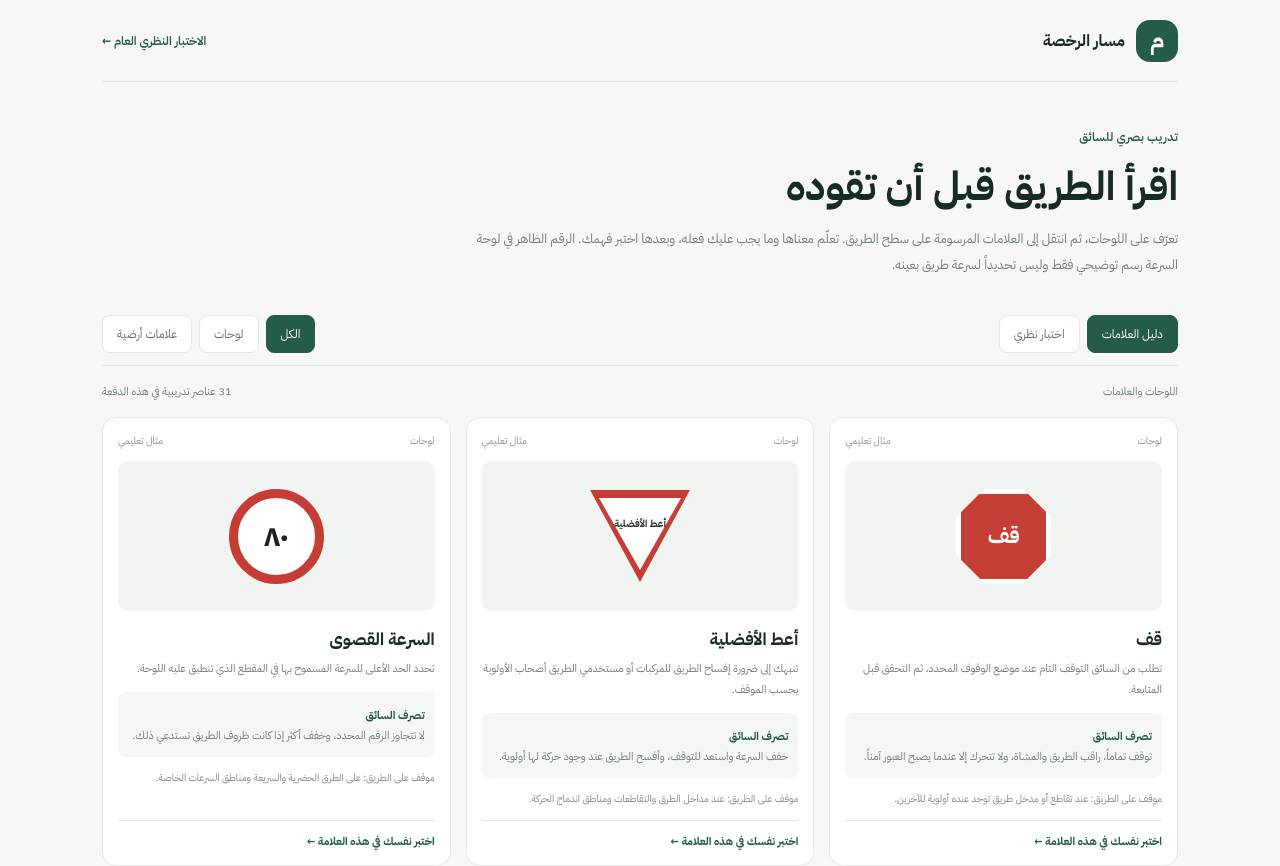
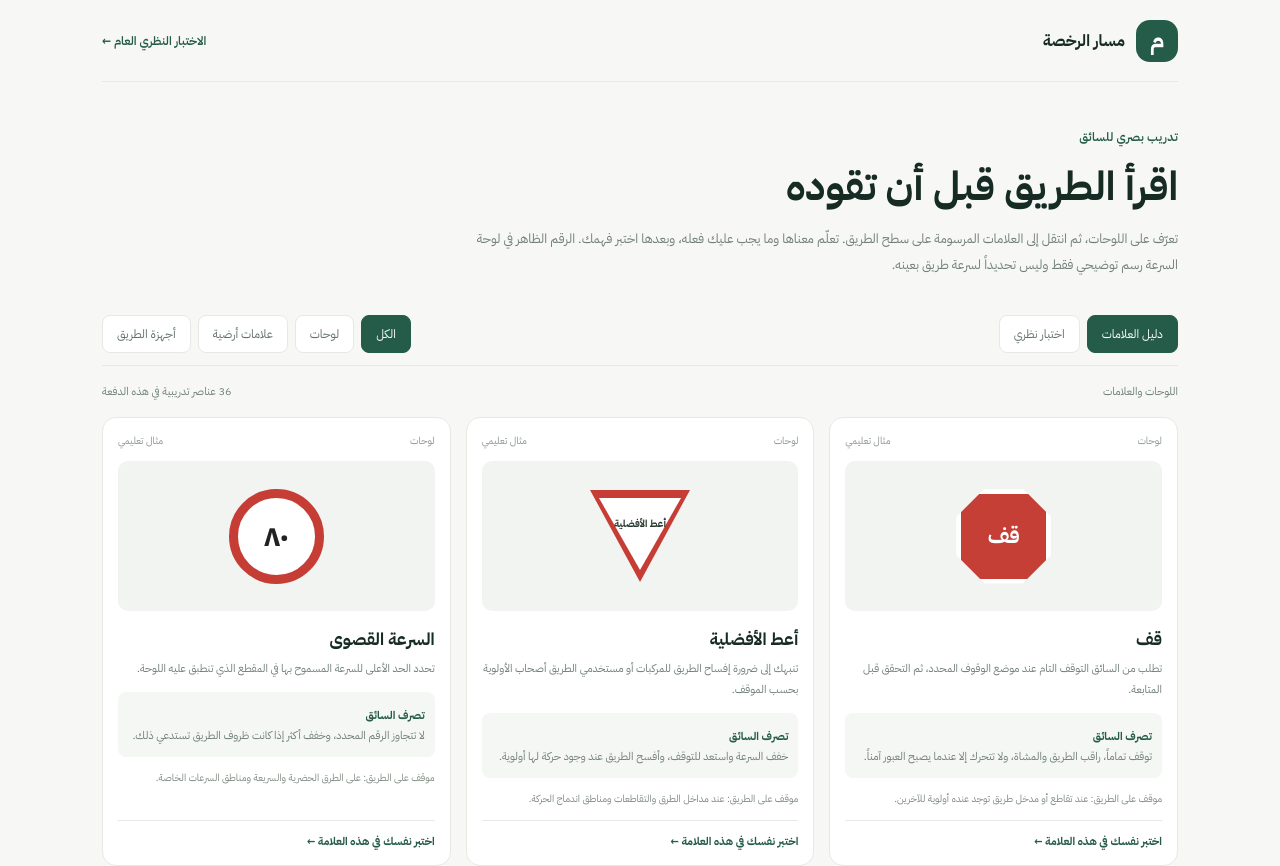
Before and after one commit to norejaberahmed-design/saudi-driving-platform, a Next.js app: page /signs in a window 1280 px wide. Shown: the top 866 px of the page. Built offline with nearby package versions, Linux system fonts and the light colour scheme.

Commit message:
content: include roadside delineation and work-zone devices

```diff
--- a/app/signs/signs-client.tsx
+++ b/app/signs/signs-client.tsx
@@ -5,7 +5,7 @@ import { useMemo, useState } from "react";
 
 type Device = {
   id: string;
-  group: "لوحات" | "علامات أرضية";
+  group: "لوحات" | "علامات أرضية" | "أجهزة الطريق";
   title: string;
   meaning: string;
   action: string;
@@ -49,6 +49,12 @@ const devices: Device[] = [
   {id:"arrows",group:"علامات أرضية",title:"الأسهم والكتابات على سطح الطريق",meaning:"توضح اتجاه الحركة أو المسار الذي يجب الاستعداد لاختياره.",action:"اتبع السهم في مسارك واستعد مبكراً للمسار الصحيح.",context:"قبل التقاطعات ومناطق اختيار المسار.",shape:"text",question:"إذا أشار سهم مسارك إلى اليمين فقط، ماذا تفعل؟",choices:["أتابع مستقيماً","ألتزم بالانعطاف يميناً","أغير المسار فوق التقاطع"],answer:1,explanation:"الأسهم توجه استخدام المسار."},
   {id:"raised-markers",group:"علامات أرضية",title:"العاكسات الأرضية",meaning:"عواكس مثبتة على سطح الطريق تساعد على إظهار حدود المسارات خصوصاً ليلاً.",action:"استخدمها كمرشد بصري ولا تعتبرها بديلاً عن الانتباه للخطوط واللوحات.",context:"الطرق السريعة والمنحنيات.",shape:"text",question:"ما وظيفة العواكس الأرضية؟",choices:["إنارة الطريق بالكامل","توضيح المسارات بصرياً","تحديد سرعة المركبة"],answer:1,explanation:"تساعد على رؤية تخطيط الطريق ليلاً."},
   {id:"curb",group:"علامات أرضية",title:"ألوان الأرصفة والبردورات",meaning:"تستخدم ألوان وتخطيطات الأرصفة لتحديد قيود الوقوف أو حدود مناطق معينة وفق التنظيم المحلي.",action:"اقرأ اللوحات والتنظيم المصاحب ولا تفترض أن اللون وحده يكفي.",context:"الشوارع ومناطق الوقوف والتحميل.",shape:"text",question:"هل يكفي لون الرصيف وحده لتخمين نظام الوقوف؟",choices:["نعم في كل المدن","لا، أقرأ التنظيم واللوحات","أتجاهل العلامات"],answer:1,explanation:"فسر العلامات ضمن نظام الطريق واللوحات المصاحبة."}
+,
+  {id:"delineator",group:"أجهزة الطريق",title:"الأعمدة العاكسة الجانبية",meaning:"أعمدة أو محددات عاكسة تساعد على توضيح حافة الطريق واتجاهه، خصوصاً في الظلام والمنحنيات.",action:"استرشد بها لتقدير مسار الطريق ولا تقترب منها أو تعتبرها حاجزاً يحمي من الاصطدام.",context:"حواف الطرق والمنحنيات ومناطق الرؤية المحدودة.",shape:"text",question:"ما وظيفة الأعمدة العاكسة على جانب الطريق؟",choices:["تحديد مسار الطريق وحافته","السماح بالوقوف","تحديد السرعة"],answer:0,explanation:"هي أجهزة إرشاد بصري لتحديد الطريق."},
+  {id:"cones",group:"أجهزة الطريق",title:"الأقماع المرورية",meaning:"أجهزة مؤقتة لتحديد المسارات أو عزل منطقة عمل أو توجيه المركبات حول عائق.",action:"خفف السرعة واتبع المسار الذي تحدده الأقماع ولا تمر بينها عشوائياً.",context:"أعمال الصيانة والحوادث والتحويلات.",shape:"text",question:"ماذا تفعل عند رؤية أقماع تحول مسارك؟",choices:["أتجاوزها من أي جهة","أتبع مسار التحويلة وأخفف السرعة","أزيلها"],answer:1,explanation:"الأقماع تنظم المرور مؤقتاً حول منطقة الخطر أو العمل."},
+  {id:"barrier",group:"أجهزة الطريق",title:"الحواجز المرورية",meaning:"حواجز مؤقتة أو ثابتة تفصل حركة المركبات عن منطقة عمل أو خطر أو اتجاه مقابل.",action:"لا تتجاوز الحاجز ولا تدخل المنطقة المغلقة واتبع المسار البديل.",context:"مناطق العمل والجسور والمنشآت.",shape:"text",question:"إذا أغلق حاجز مسارك، ماذا تفعل؟",choices:["أمر من فوقه","أتبع التحويلة المعلنة","أتحرك عكس السير"],answer:1,explanation:"الحاجز يعني أن المسار أو المنطقة غير متاحة."},
+  {id:"arrow-board",group:"أجهزة الطريق",title:"لوحة السهم المضيء",meaning:"لوحة ضوئية مؤقتة تشير إلى اتجاه الاندماج أو تغيير المسار قرب أعمال الطريق.",action:"استجب لاتجاه السهم مبكراً وادمج بسلاسة مع مراقبة المركبات الأخرى.",context:"أعمال الطرق وإغلاق المسارات.",shape:"text",question:"إلى ماذا توجهك لوحة سهم مضيء قرب أعمال الطريق؟",choices:["اتجاه تغيير المسار أو الاندماج","مكان الوقوف","السرعة القصوى"],answer:0,explanation:"السهم المضيء ينبه إلى المسار الذي يجب اتباعه."},
+  {id:"flagger",group:"أجهزة الطريق",title:"عامل تنظيم المرور أو الراية",meaning:"شخص مخول ينظم المرور مؤقتاً في منطقة عمل باستخدام إشارات اليد أو لوحة التوقف/السير.",action:"اتبع تعليماته وإشاراته، وتوقف عند إشارة التوقف وانتظر السماح بالمرور.",context:"الطرق ذات المسار الواحد المؤقت ومناطق الإنشاء.",shape:"text",question:"إذا رفع منظم المرور إشارة التوقف، ماذا تفعل؟",choices:["أمر ببطء","أتوقف وأنتظر إشارة السماح","أستخدم المنبه وأتجاوز"],answer:1,explanation:"إشارات منظم المرور جزء من التحكم المؤقت بالحركة."}
 
 ];
 
@@ -68,18 +74,18 @@ function DeviceVisual({device}:{device:Device}) {
 
 export default function SignsClient() {
   const [tab,setTab]=useState<"تعلم"|"اختبر">("تعلم");
-  const [group,setGroup]=useState<"الكل"|"لوحات"|"علامات أرضية">("الكل");
+  const [group,setGroup]=useState<"الكل"|"لوحات"|"علامات أرضية"|"أجهزة الطريق">("الكل");
   const [index,setIndex]=useState(0);
   const [answers,setAnswers]=useState<Record<string,number>>({});
   const [submitted,setSubmitted]=useState(false);
   const visible=useMemo(()=>devices.filter(d=>group==="الكل"||d.group===group),[group]);
   const score=visible.filter(d=>answers[d.id]===d.answer).length;
   const current=visible[index];
-  function changeGroup(value:"الكل"|"لوحات"|"علامات أرضية"){setGroup(value);setIndex(0);setSubmitted(false);setAnswers({});}
+  function changeGroup(value:"الكل"|"لوحات"|"علامات أرضية"|"أجهزة الطريق"){setGroup(value);setIndex(0);setSubmitted(false);setAnswers({});}
   return <main className="signs-shell">
     <header className="quiz-header"><Link className="brand" href="/"><span className="brand-mark">م</span><strong>مسار الرخصة</strong></Link><Link href="/quiz" className="text-link">الاختبار النظري العام ←</Link></header>
     <section className="signs-intro"><span className="section-kicker">تدريب بصري للسائق</span><h1>اقرأ الطريق قبل أن تقوده</h1><p>تعرّف على اللوحات، ثم انتقل إلى العلامات المرسومة على سطح الطريق. تعلّم معناها وما يجب عليك فعله، وبعدها اختبر فهمك. الرقم الظاهر في لوحة السرعة رسم توضيحي فقط وليس تحديداً لسرعة طريق بعينه.</p></section>
-    <div className="signs-toolbar"><div className="signs-tabs"><button className={tab==="تعلم"?"active":""} onClick={()=>{setTab("تعلم");setIndex(0);setSubmitted(false);}}>دليل العلامات</button><button className={tab==="اختبر"?"active":""} onClick={()=>{setTab("اختبر");setIndex(0);setSubmitted(false);}}>اختبار نظري</button></div><div className="signs-filters">{(["الكل","لوحات","علامات أرضية"] as const).map(v=><button key={v} className={group===v?"active":""} onClick={()=>changeGroup(v)}>{v}</button>)}</div></div>
+    <div className="signs-toolbar"><div className="signs-tabs"><button className={tab==="تعلم"?"active":""} onClick={()=>{setTab("تعلم");setIndex(0);setSubmitted(false);}}>دليل العلامات</button><button className={tab==="اختبر"?"active":""} onClick={()=>{setTab("اختبر");setIndex(0);setSubmitted(false);}}>اختبار نظري</button></div><div className="signs-filters">{(["الكل","لوحات","علامات أرضية","أجهزة الطريق"] as const).map(v=><button key={v} className={group===v?"active":""} onClick={()=>changeGroup(v)}>{v}</button>)}</div></div>
     <div className="signs-count"><span>{group==="الكل"?"اللوحات والعلامات":group}</span><span>{visible.length} عناصر تدريبية في هذه الدفعة</span></div>
     {tab==="تعلم" ? <div className="device-grid">{visible.map(device=><article className="device-card" key={device.id}><div className="device-card-top"><span>{device.group}</span><span>مثال تعليمي</span></div><DeviceVisual device={device}/><h2>{device.title}</h2><p>{device.meaning}</p><div className="driver-action"><strong>تصرف السائق</strong><p>{device.action}</p></div><small>موقف على الطريق: {device.context}</small><button className="device-test-link" onClick={()=>{setTab("اختبر");setIndex(visible.findIndex(d=>d.id===device.id));}}>اختبر نفسك في هذه العلامة ←</button></article>)}</div> :
       <section className="device-exam">
```
